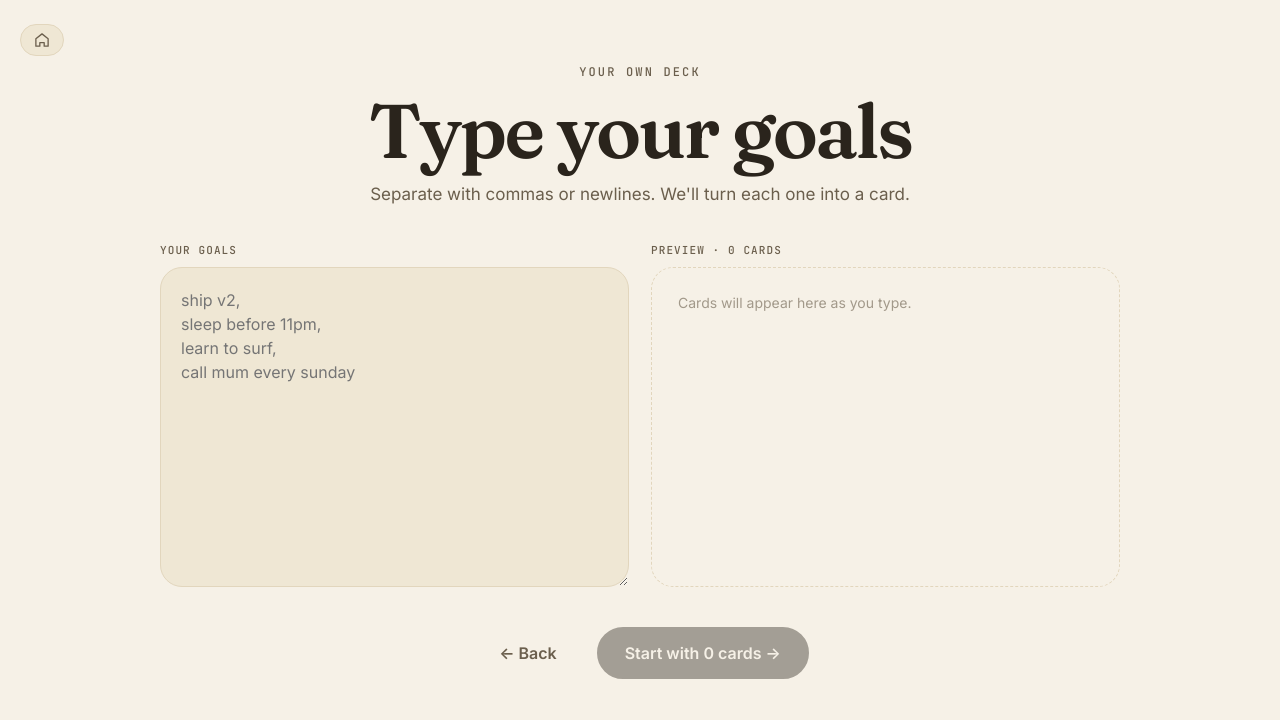
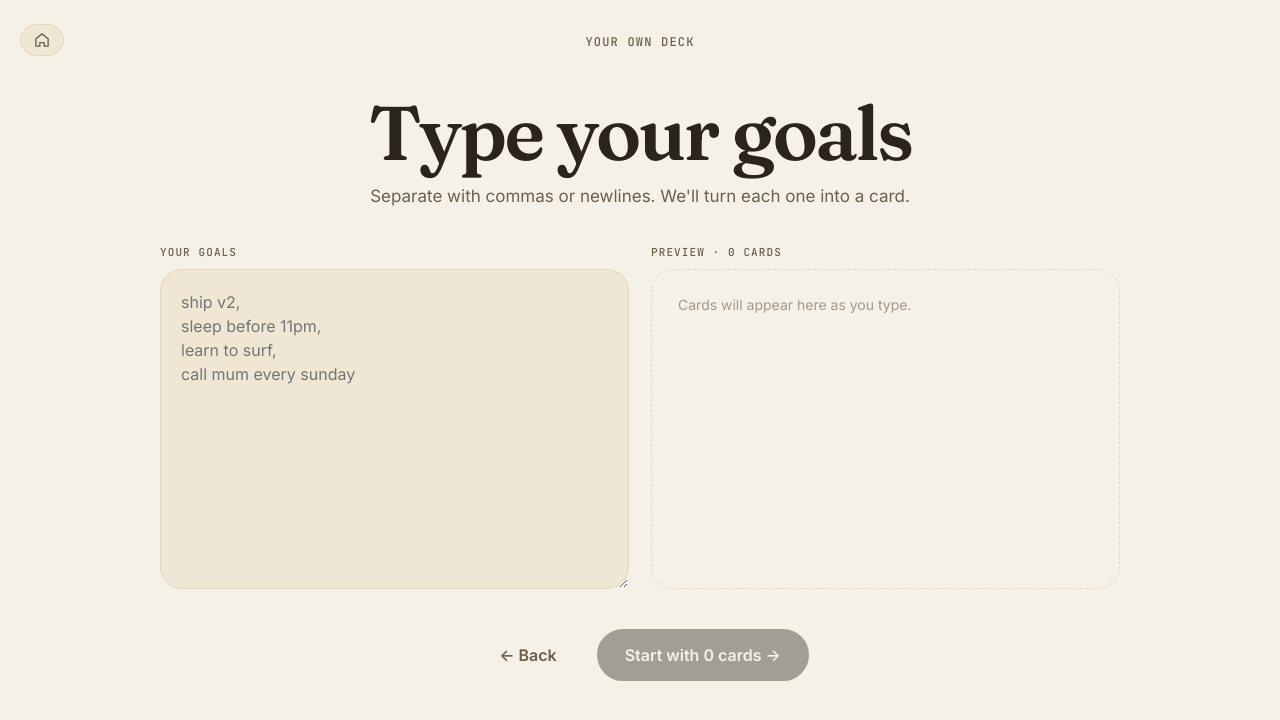
Before and after one commit to katmetax/goal-tournament, a Vue app: page /custom in a window 1280 px wide. Shown: the top 720 px of the page. Built offline with nearby package versions, Linux system fonts and the light colour scheme.

Commit message:
Add topbar component

```diff
--- /dev/null
+++ b/src/components/PageTopBar.vue
@@ -0,0 +1,115 @@
+<script setup lang="ts">
+defineProps<{
+  eyebrow: string
+  stackCenterOnMobile?: boolean
+  centered?: boolean
+  stackRightOnMobile?: boolean
+}>()
+</script>
+
+<template>
+  <div
+    class="top-bar"
+    :class="{
+      'stack-mobile': stackCenterOnMobile,
+      centered,
+      'stack-right-mobile': stackRightOnMobile,
+    }"
+  >
+    <span class="eyebrow">{{ eyebrow }}</span>
+    <div class="center-slot"><slot name="center" /></div>
+    <div class="right"><slot name="right" /></div>
+  </div>
+</template>
+
+<style scoped>
+.top-bar {
+  display: grid;
+  grid-template-columns: 1fr auto 1fr;
+  align-items: center;
+  gap: 16px;
+  width: 100%;
+  min-height: 36px;
+}
+
+.eyebrow {
+  font-family: var(--font-mono);
+  font-size: 12px;
+  letter-spacing: 0.1em;
+  color: var(--ink-soft);
+  text-transform: uppercase;
+  padding-left: 90px;
+}
+
+.center-slot {
+  display: flex;
+  justify-content: center;
+}
+
+.right {
+  display: flex;
+  justify-content: flex-end;
+}
+
+.centered {
+  grid-template-columns: 1fr;
+}
+
+.centered .eyebrow {
+  padding-left: 0;
+  text-align: center;
+}
+
+.centered .center-slot,
+.centered .right {
+  display: none;
+}
+
+@media (max-width: 480px) {
+  .eyebrow {
+    padding-left: 52px;
+  }
+
+  .stack-right-mobile {
+    grid-template-columns: 1fr auto 1fr;
+    grid-template-areas:
+      '. eyebrow .'
+      'right right right';
+    gap: 10px 8px;
+  }
+
+  .stack-right-mobile .eyebrow {
+    grid-area: eyebrow;
+    padding-left: 0;
+    text-align: center;
+  }
+
+  .stack-right-mobile .right {
+    grid-area: right;
+    justify-content: center;
+  }
+
+  .stack-mobile {
+    grid-template-columns: 1fr auto 1fr;
+    grid-template-areas:
+      '. eyebrow right'
+      'center center center';
+    gap: 10px 8px;
+  }
+
+  .stack-mobile .eyebrow {
+    grid-area: eyebrow;
+    padding-left: 0;
+    text-align: center;
+  }
+
+  .stack-mobile .center-slot {
+    grid-area: center;
+    justify-self: center;
+  }
+
+  .stack-mobile .right {
+    grid-area: right;
+  }
+}
+</style>
--- a/src/views/CustomInputView.vue
+++ b/src/views/CustomInputView.vue
@@ -7,6 +7,7 @@ import { useJourneyStore } from '@/stores/journey'
 import AppHeader from '@/components/AppHeader.vue'
 import AppBtn from '@/components/AppBtn.vue'
 import GoalChip from '@/components/GoalChip.vue'
+import PageTopBar from '@/components/PageTopBar.vue'
 
 const route = useRoute()
 const router = useRouter()
@@ -42,8 +43,8 @@ function handleSubmit() {
 
 <template>
   <main class="screen">
+    <PageTopBar :eyebrow="eyebrow" centered />
     <AppHeader
-      :eyebrow="eyebrow"
       :title="title"
       subtitle="Separate with commas or newlines. We'll turn each one into a card."
     />
@@ -88,7 +89,7 @@ function handleSubmit() {
   display: flex;
   flex-direction: column;
   align-items: center;
-  padding: 64px 48px;
+  padding: 24px 48px;
   gap: 36px;
 }
 
@@ -158,7 +159,7 @@ function handleSubmit() {
 
 @media (max-width: 700px) {
   .screen {
-    padding: 40px 24px;
+    padding: 16px 24px;
   }
 
   .grid {
--- a/src/views/HeadToHeadView.vue
+++ b/src/views/HeadToHeadView.vue
@@ -3,6 +3,7 @@ import { ref, computed, onMounted } from 'vue'
 import { useRouter } from 'vue-router'
 import { useJourneyStore } from '@/stores/journey'
 import GoalCard from '@/components/GoalCard.vue'
+import PageTopBar from '@/components/PageTopBar.vue'
 
 interface Card {
   title: string
@@ -113,8 +114,8 @@ onMounted(() => {
 
 <template>
   <main class="screen">
-    <div class="top-bar">
-      <span class="eyebrow">Step 04 · Tournament · Round {{ round }}</span>
+    <PageTopBar :eyebrow="`Step 04 · Tournament · Round ${round}`" stack-right-on-mobile>
+      <template #right>
         <div class="alive-pill">
           <span
             ><strong>{{ totalAlive }}</strong> to go</span
@@ -124,7 +125,8 @@ onMounted(() => {
             >target <strong class="target-num">{{ target }}</strong></span
           >
         </div>
-    </div>
+      </template>
+    </PageTopBar>
 
     <div v-if="activePair" class="versus-area">
       <button
@@ -170,26 +172,9 @@ onMounted(() => {
   font-family: var(--font-body);
   display: flex;
   flex-direction: column;
-  padding: 32px 24px;
+  padding: 24px;
   gap: 24px;
   position: relative;
-}
-
-.top-bar {
-  display: flex;
-  justify-content: space-between;
-  align-items: center;
-  flex-wrap: wrap;
-  gap: 16px;
-  padding-left: 90px;
-}
-
-.eyebrow {
-  font-family: var(--font-mono);
-  font-size: 12px;
-  letter-spacing: 0.1em;
-  color: var(--ink-soft);
-  text-transform: uppercase;
 }
 
 .alive-pill {
@@ -202,6 +187,7 @@ onMounted(() => {
   display: flex;
   gap: 14px;
   align-items: center;
+  margin-top: 25px;
 }
 
 .dot-sep {
--- a/src/views/SwipeView.vue
+++ b/src/views/SwipeView.vue
@@ -6,6 +6,7 @@ import SwipeProgress from '@/components/SwipeProgress.vue'
 import AppBtn from '@/components/AppBtn.vue'
 import CircleBtn from '@/components/CircleBtn.vue'
 import GoalCard from '@/components/GoalCard.vue'
+import PageTopBar from '@/components/PageTopBar.vue'
 
 const router = useRouter()
 const store = useJourneyStore()
@@ -122,13 +123,16 @@ onUnmounted(() => window.removeEventListener('keydown', onKeyDown))
 
 <template>
   <main class="screen">
-    <div class="top-bar">
-      <span class="eyebrow">Step 02 · Swipe phase</span>
-      <SwipeProgress class="swipe-progress" :current="idx" :total="total" :kept="kept.length" />
-      <AppBtn class="undo-btn" kind="ghost" :disabled="!history.length" @click="undo">
-        ↶ Undo
-      </AppBtn>
-    </div>
+    <PageTopBar eyebrow="Step 02 · Swipe phase" :stack-center-on-mobile="true">
+      <template #center>
+        <SwipeProgress :current="idx" :total="total" :kept="kept.length" />
+      </template>
+      <template #right>
+        <AppBtn class="undo-btn" kind="ghost" :disabled="!history.length" @click="undo">
+          ↶ Undo
+        </AppBtn>
+      </template>
+    </PageTopBar>
 
     <div class="card-area">
       <div class="swipe-hint swipe-hint--left" :class="{ active: drag.x < -30 }" aria-hidden="true">
@@ -194,22 +198,6 @@ onUnmounted(() => window.removeEventListener('keydown', onKeyDown))
   position: relative;
 }
 
-.top-bar {
-  display: grid;
-  grid-template-columns: 1fr auto 1fr;
-  align-items: center;
-  gap: 16px;
-}
-
-.eyebrow {
-  font-family: var(--font-mono);
-  font-size: 12px;
-  letter-spacing: 0.1em;
-  color: var(--ink-soft);
-  text-transform: uppercase;
-  padding-left: 90px;
-}
-
 .card-area {
   flex: 1;
   position: relative;
@@ -225,7 +213,6 @@ onUnmounted(() => window.removeEventListener('keydown', onKeyDown))
 }
 
 .undo-btn {
-  justify-self: end;
   padding: 8px 14px;
   font-size: 13px;
 }
@@ -293,33 +280,6 @@ onUnmounted(() => window.removeEventListener('keydown', onKeyDown))
     gap: 10px;
   }
 
-  .top-bar {
-    display: grid;
-    grid-template-columns: 1fr auto 1fr;
-    grid-template-areas:
-      '. eyebrow undo'
-      'progress progress progress';
-    align-items: center;
-    gap: 10px 8px;
-  }
-
-  .eyebrow {
-    grid-area: eyebrow;
-    padding-left: 0;
-    text-align: center;
-  }
-
-  .undo-btn {
-    grid-area: undo;
-    justify-self: end;
-    position: static;
-  }
-
-  .swipe-progress {
-    grid-area: progress;
-    justify-self: center;
-  }
-
   .card-area {
     min-height: unset;
   }
--- a/src/views/TargetView.vue
+++ b/src/views/TargetView.vue
@@ -6,6 +6,7 @@ import AppHeader from '@/components/AppHeader.vue'
 import AppBtn from '@/components/AppBtn.vue'
 import GoalChip from '@/components/GoalChip.vue'
 import TargetSection from '@/components/TargetSection.vue'
+import PageTopBar from '@/components/PageTopBar.vue'
 
 const router = useRouter()
 const store = useJourneyStore()
@@ -22,8 +23,8 @@ function handleSubmit() {
 
 <template>
   <main class="screen">
+    <PageTopBar :eyebrow="`Step 03 · You kept ${kept.length} cards`" centered />
     <AppHeader
-      :eyebrow="`Step 03 · You kept ${kept.length} cards`"
       title="How many do you want to end up with?"
       subtitle="Set your target. We'll run a knockout tournament until only this many remain."
     />
@@ -50,7 +51,7 @@ function handleSubmit() {
   display: flex;
   flex-direction: column;
   align-items: center;
-  padding: 64px 48px;
+  padding: 24px 48px;
   gap: 40px;
 }
 
@@ -69,7 +70,7 @@ function handleSubmit() {
 
 @media (max-width: 600px) {
   .screen {
-    padding: 25px 24px;
+    padding: 16px 24px;
     gap: 28px;
   }
 }
```
Also changed, not shown: 2 other files (tests, documents, lock files or other folders). Lines whose indentation alone changed are shown as unchanged.
